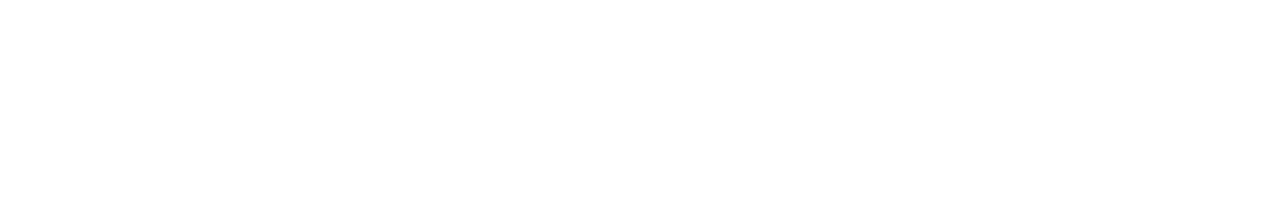
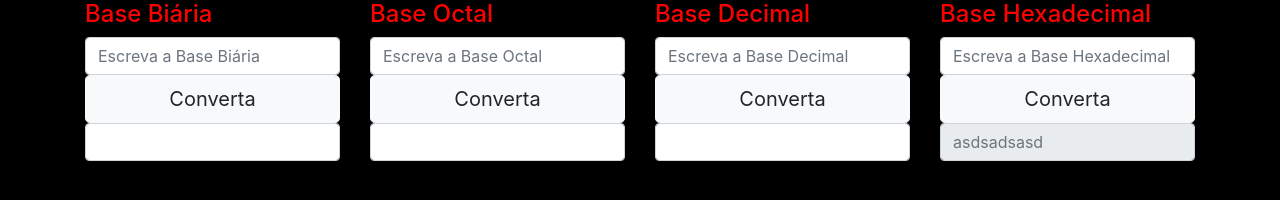
Before and after one commit to Eronponce/calculadora-sistema-de-numeracao, a plain HTML site: page index.html in a window 1280 px wide. Drawn offline with nearby package versions, Linux system fonts and the light colour scheme.

Commit message:
Feito estilização

```diff
--- a/index.html
+++ b/index.html
@@ -2,16 +2,53 @@
 <html lang="en">
 
 <head>
-    <meta charset="UTF-8">
-    <meta http-equiv="X-UA-Compatible" content="IE=edge">
-    <meta name="viewport" content="width=device-width, initial-scale=1.0">
+    <meta charset="UTF-8" />
+    <meta http-equiv="X-UA-Compatible" content="IE=edge" />
+    <meta name="viewport" content="width=device-width, initial-scale=1.0" />
     <title>tradução entre tipos numéricos</title>
-    <link rel="stylesheet" href="./styles.css">
+    <link rel="stylesheet" href="styles.css" />
     <script src="./script.js"></script>
+    <link rel="stylesheet" href="https://stackpath.bootstrapcdn.com/bootstrap/4.4.1/css/bootstrap.min.css" integrity="sha384-Vkoo8x4CGsO3+Hhxv8T/Q5PaXtkKtu6ug5TOeNV6gBiFeWPGFN9MuhOf23Q9Ifjh" crossorigin="anonymous" />
 </head>
 
-<body>
+<body class=" container">
 
+    <div class="row">
+        <div class="col">
+            <h4>Base Biária </h4>
+            <input type="number" class="form-control" id="" placeholder="Escreva a Base Biária ">
+            <button type="button" class="btn btn-light btn-lg btn-block">Converta</button>
+            <input type="" class="tabela form-control" id="tabelaBinaria" placeholder="">
+
+        </div>
+        <div class="col">
+            <h4>Base Octal</h4>
+            <input type="text" class="form-control" id="" placeholder="Escreva a Base Octal">
+            <button type="button" class="btn btn-light btn-lg btn-block">Converta</button>
+            <input type="" class="tabela form-control" id=" tabelaOctal">
+
+        </div>
+
+        <div class="col">
+            <h4>Base Decimal</h4>
+            <input type="number" class="form-control" id="" placeholder="Escreva a Base Decimal">
+            <button type="button" class="btn btn-light btn-lg btn-block">Converta</button>
+            <input type="" class="tabela form-control" id=" tabelaDecimal">
+
+        </div>
+        <div class="col">
+            <h4>Base Hexadecimal</h4>
+            <input type="text" class="form-control" id="" placeholder="Escreva a Base Hexadecimal">
+            <button type="button" onclick="convertaHexa" class="btn btn-light btn-lg btn-block">Converta</button>
+            <input type="" disabled class="tabela form-control" id=" tabelaHexadecimal" placeholder="asdsadsasd"></div>
+
+    </div>
+
+    </div>
+
+    <script src="https://code.jquery.com/jquery-3.4.1.slim.min.js " integrity="sha384-J6qa4849blE2+poT4WnyKhv5vZF5SrPo0iEjwBvKU7imGFAV0wwj1yYfoRSJoZ+n " crossorigin="anonymous "></script>
+    <script src="https://cdn.jsdelivr.net/npm/popper.js@1.16.0/dist/umd/popper.min.js " integrity="sha384-Q6E9RHvbIyZFJoft+2mJbHaEWldlvI9IOYy5n3zV9zzTtmI3UksdQRVvoxMfooAo " crossorigin="anonymous "></script>
+    <script src="https://stackpath.bootstrapcdn.com/bootstrap/4.4.1/js/bootstrap.min.js " integrity="sha384-wfSDF2E50Y2D1uUdj0O3uMBJnjuUD4Ih7YwaYd1iqfktj0Uod8GCExl3Og8ifwB6 " crossorigin="anonymous "></script>
 </body>
 
 </html>
--- a/styles.css
+++ b/styles.css
@@ -0,0 +1,15 @@
+body,
+html,
+.container {
+    background-color: black;
+    color: red;
+}
+
+input,
+button {
+    width: 240px;
+}
+
+.tabela {
+    color: black;
+}
```
